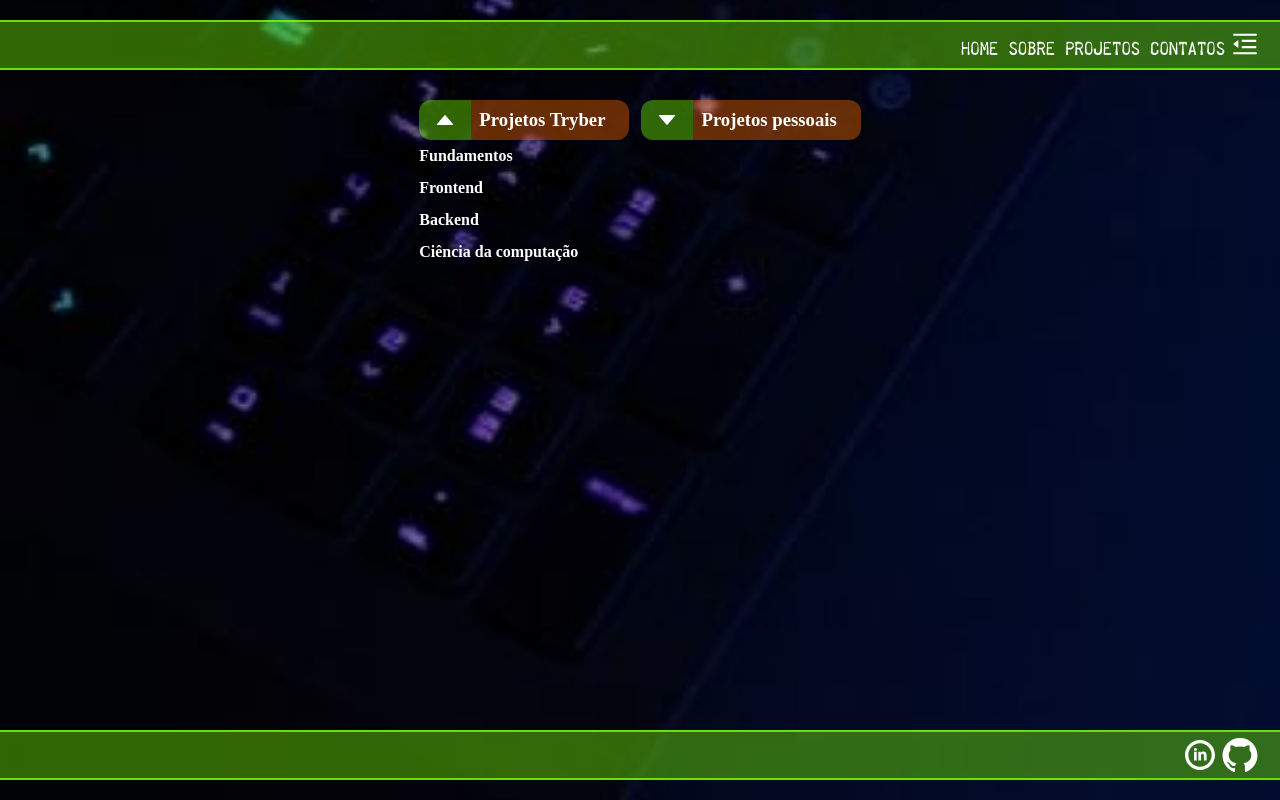
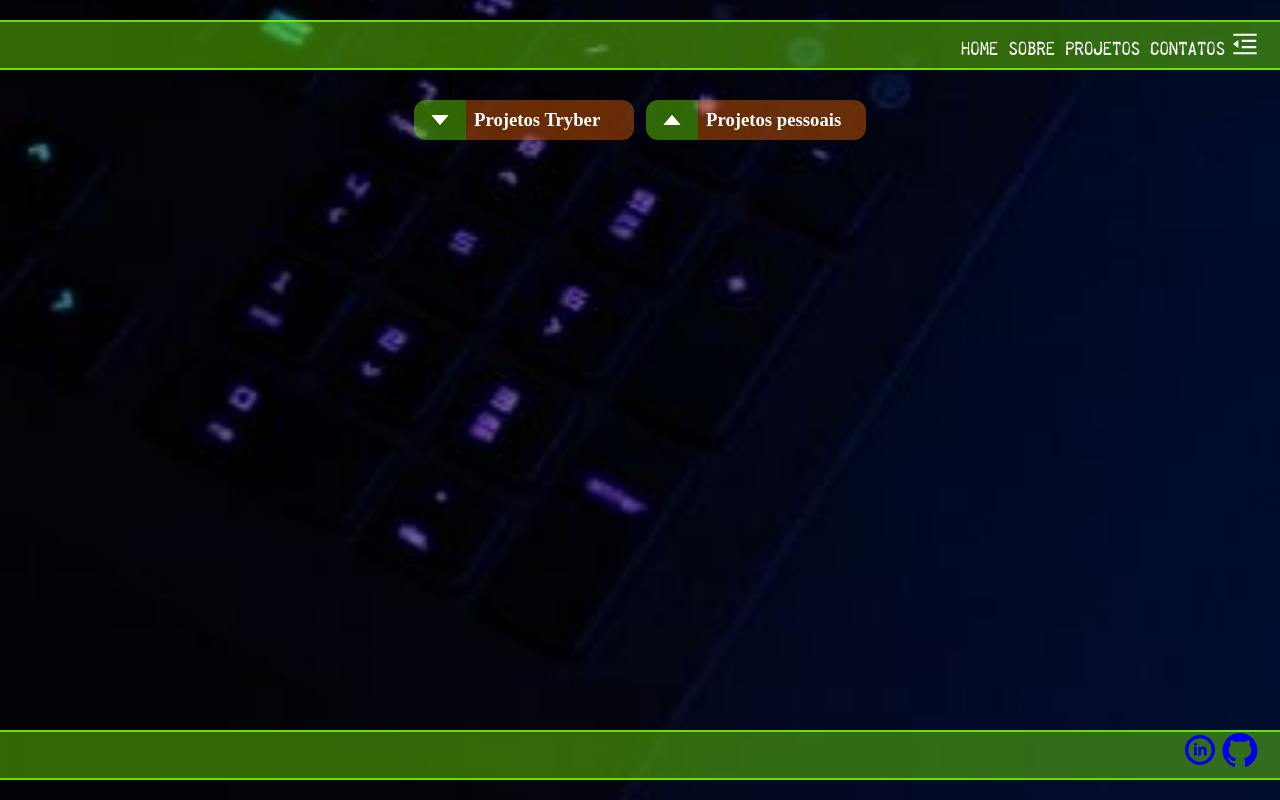
Before and after one commit to Tomas-Breuckmann/Tomas-Breuckmann.github.io, a React (Create React App) app: page /projetos in a window 1280 px wide. Built offline with nearby package versions, Linux system fonts and the light colour scheme.

Commit message:
acertando botoes da pagina de Projetos

```diff
--- a/src/components/Footer.js
+++ b/src/components/Footer.js
@@ -8,8 +8,12 @@
     return(
         <div>
             <MainFooter>
+            <a href="https://www.linkedin.com/in/tomasbreuckmann" target="_blank" rel="noopener noreferrer">
                 <TiSocialLinkedinCircular />
+            </a>
+            <a href="https://github.com/Tomas-Breuckmann" target="_blank" rel="noopener noreferrer">
                 <AiFillGithub />
+            </a>
             </MainFooter>
         </div>
     )
--- a/src/components/Footer.styled.js
+++ b/src/components/Footer.styled.js
@@ -14,4 +14,8 @@
     align-items: center;
     padding: 5px 20px 5px 0;
     font-size: 40px;
+
+    a  {
+        text-decoration: none;
+    }
 `
--- a/src/pages/Projetos/Projects.styles.js
+++ b/src/pages/Projetos/Projects.styles.js
@@ -21,6 +21,7 @@
     padding: 4px 24px 4px 8px;
     border-radius: 0 12px 12px 0;
     height: 40px;
+    width: 168px;
     cursor: pointer;
 `
 
--- a/src/pages/Projetos/Projetos.js
+++ b/src/pages/Projetos/Projetos.js
@@ -7,7 +7,7 @@
 function Projetos() {
 
     // LOCAL STATE
-    const [menuTrybe, setMenuTrybe] = useState(false);
+    const [menuTrybe, setMenuTrybe] = useState(true);
     const [menuPessoal, setMenuPessoal] = useState(false);
 
     const handleMenuTrybe = () => {
@@ -40,8 +40,12 @@
                 }
             </MenuStudent>
             <Button>
-                <IconDown onClick={() => handleMenuPessoal()}/>
-                <H1 onClick={() => handleMenuPessoal()}>Projetos pessoais</H1>
+                {menuPessoal ?
+                    <IconDown onClick={() => handleMenuPessoal()}/>
+                    :
+                    <IconUp onClick={() => handleMenuPessoal()}/>
+                }
+            <H1 onClick={() => handleMenuPessoal()}>Projetos pessoais</H1>
             </Button>
         </MainProjects>
         <Footer />
```
